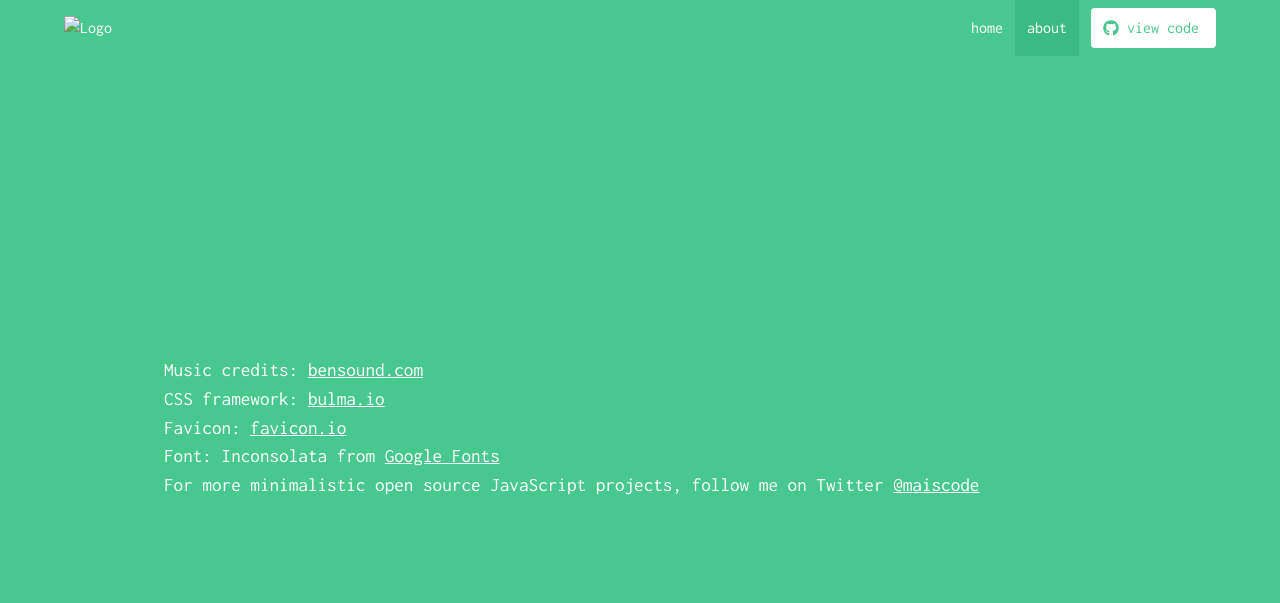
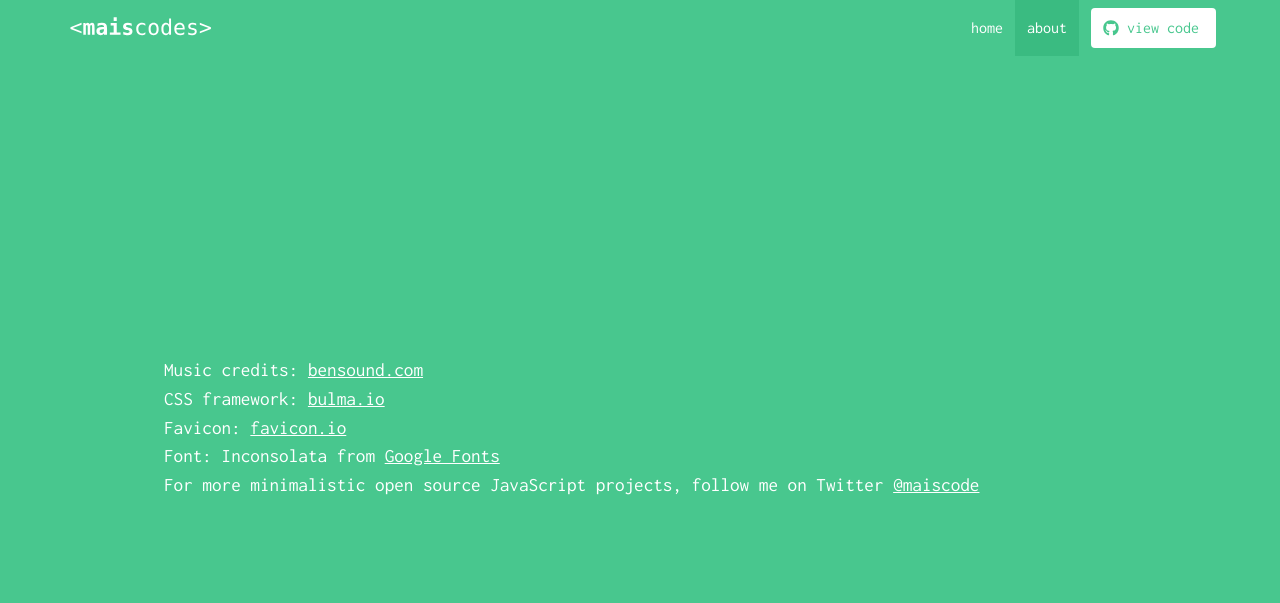
Before and after one commit to itsmais/timer, a website: page about.html in a window 1280 px wide. Drawn offline with nearby package versions, Linux system fonts and the light colour scheme; the site is published under a folder, as on GitHub Pages, so addresses that start at the root find nothing.

Commit message:
Update about.html

```diff
--- a/about.html
+++ b/about.html
@@ -41,7 +41,7 @@
 				<div class="container">
 					<div class="navbar-brand">
 						<a class="navbar-item">
-							<img src="/assets/img/white.svg"
+							<img src="assets/img/white.svg"
 								 alt="Logo">
 						</a>
 						<span class="navbar-burger"
```
